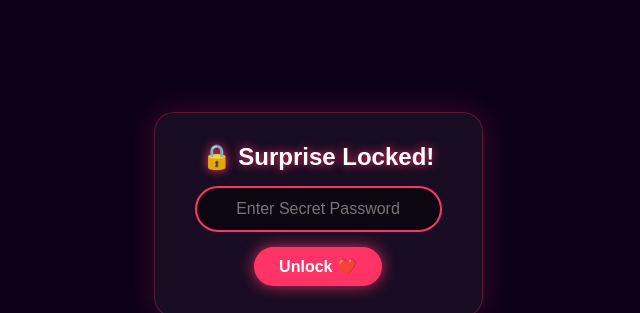
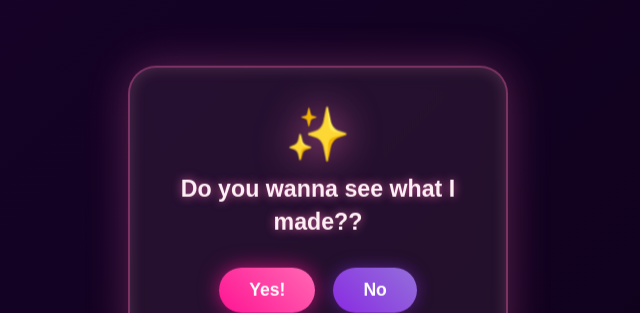
Before and after one commit to look036g/birthday-surprise, a plain HTML site: page index.html in a window 1280 px wide. Shown: the part 186-499 px from the top of the page, without its empty margins (322-962 px from the left). Drawn offline with Linux system fonts and the light colour scheme.

Commit message:
Add files via upload

```diff
--- a/index.html
+++ b/index.html
@@ -3,7 +3,7 @@
 <head>
     <meta charset="UTF-8">
     <meta name="viewport" content="width=device-width, initial-scale=1.0">
-    <title>Happy Birthday!</title>
+    <title>Happy Birthday Indira Sinha!</title>
     <style>
         * {
             margin: 0;
@@ -22,7 +22,103 @@
             font-family: 'Poppins', sans-serif;
         }
 
-        /* Password Lock Overlay */
+        /* Step 1: Initial Question Screen Overlay */
+        #questionOverlay {
+            position: fixed;
+            top: 0;
+            left: 0;
+            width: 100%;
+            height: 100%;
+            background: linear-gradient(135deg, #18032b, #0d0118);
+            z-index: 10000;
+            display: flex;
+            flex-direction: column;
+            justify-content: center;
+            align-items: center;
+            transition: transform 0.5s ease, opacity 0.5s ease;
+        }
+
+        .girly-card {
+            background: rgba(255, 192, 203, 0.08);
+            padding: 40px 35px;
+            border-radius: 28px;
+            border: 2px solid rgba(255, 105, 180, 0.4);
+            box-shadow: 0 0 40px rgba(255, 105, 180, 0.3), inset 0 0 15px rgba(255, 182, 193, 0.2);
+            text-align: center;
+            backdrop-filter: blur(12px);
+            max-width: 90%;
+            width: 380px;
+            animation: cardFloat 3s ease-in-out infinite alternate;
+        }
+
+        @keyframes cardFloat {
+            0% { transform: translateY(0px); }
+            100% { transform: translateY(-10px); }
+        }
+
+        .sparkle-icon {
+            font-size: 2.8rem;
+            margin-bottom: 12px;
+            display: inline-block;
+            animation: sparkleGlow 1.5s infinite alternate;
+        }
+
+        @keyframes sparkleGlow {
+            0% { transform: scale(1); filter: drop-shadow(0 0 5px #ffb6c1); }
+            100% { transform: scale(1.18); filter: drop-shadow(0 0 18px #ff69b4); }
+        }
+
+        .question-text {
+            color: #fff0f5;
+            font-size: 1.45rem;
+            font-weight: 700;
+            margin-bottom: 28px;
+            text-shadow: 0 0 10px rgba(255, 105, 180, 0.8);
+            line-height: 1.4;
+        }
+
+        .btn-group {
+            display: flex;
+            justify-content: center;
+            align-items: center;
+            gap: 18px;
+            position: relative;
+            min-height: 50px;
+        }
+
+        .yes-btn {
+            background: linear-gradient(45deg, #ff1493, #ff69b4);
+            color: white;
+            border: none;
+            padding: 12px 30px;
+            border-radius: 30px;
+            cursor: pointer;
+            font-weight: 700;
+            font-size: 1.1rem;
+            box-shadow: 0 0 20px rgba(255, 20, 147, 0.7);
+            transition: transform 0.2s ease, box-shadow 0.2s ease;
+        }
+
+        .yes-btn:hover {
+            transform: scale(1.08);
+            box-shadow: 0 0 30px rgba(255, 105, 180, 0.9);
+        }
+
+        .no-btn {
+            background: linear-gradient(45deg, #8a2be2, #9370db);
+            color: white;
+            border: none;
+            padding: 12px 30px;
+            border-radius: 30px;
+            cursor: pointer;
+            font-weight: 700;
+            font-size: 1.1rem;
+            box-shadow: 0 0 15px rgba(138, 43, 226, 0.5);
+            transition: all 0.2s ease;
+            position: relative;
+        }
+
+        /* Step 2: Password Lock Overlay */
         #lockOverlay {
             position: fixed;
             top: 0;
@@ -35,30 +131,33 @@
             flex-direction: column;
             justify-content: center;
             align-items: center;
-            transition: opacity 0.8s ease, visibility 0.8s;
+            opacity: 0;
+            visibility: hidden;
+            transition: opacity 0.5s ease, visibility 0.5s;
         }
 
         .lock-box {
-            background: rgba(255, 255, 255, 0.05);
-            padding: 30px 40px;
-            border-radius: 20px;
-            border: 1px solid rgba(255, 51, 102, 0.3);
-            box-shadow: 0 0 30px rgba(255, 51, 102, 0.2);
+            background: rgba(255, 192, 203, 0.08);
+            padding: 35px 40px;
+            border-radius: 25px;
+            border: 2px solid rgba(255, 105, 180, 0.4);
+            box-shadow: 0 0 35px rgba(255, 105, 180, 0.3);
             text-align: center;
             backdrop-filter: blur(10px);
+            width: 320px;
         }
 
         .lock-box h2 {
-            color: #fff;
-            margin-bottom: 15px;
-            font-size: 1.5rem;
-            text-shadow: 0 0 10px #ff3366;
+            color: #fff0f5;
+            margin-bottom: 18px;
+            font-size: 1.4rem;
+            text-shadow: 0 0 12px #ff69b4;
         }
 
         .lock-box input {
             padding: 12px 18px;
             border-radius: 25px;
-            border: 2px solid #ff3366;
+            border: 2px solid #ff69b4;
             outline: none;
             background: rgba(0, 0, 0, 0.5);
             color: #fff;
@@ -69,7 +168,7 @@
         }
 
         .lock-box button {
-            background: #ff3366;
+            background: linear-gradient(45deg, #ff1493, #ff69b4);
             color: white;
             border: none;
             padding: 10px 25px;
@@ -77,17 +176,16 @@
             cursor: pointer;
             font-weight: bold;
             font-size: 1rem;
-            box-shadow: 0 0 15px rgba(255, 51, 102, 0.8);
-            transition: transform 0.2s, background 0.2s;
+            box-shadow: 0 0 18px rgba(255, 20, 147, 0.8);
+            transition: transform 0.2s;
         }
 
         .lock-box button:hover {
             transform: scale(1.05);
-            background: #ff1a53;
         }
 
         #errorMsg {
-            color: #ff4d4d;
+            color: #ff4d6d;
             margin-top: 10px;
             font-size: 0.85rem;
             display: none;
@@ -100,6 +198,23 @@
             height: 100%;
             background: radial-gradient(circle, rgba(147, 51, 234, 0.25) 0%, rgba(13, 1, 24, 1) 70%);
             z-index: 1;
+        }
+
+        /* MAIN CONTENT */
+        #mainContent {
+            opacity: 0;
+            visibility: hidden;
+            transition: opacity 0.6s ease, visibility 0.6s;
+            display: flex;
+            flex-direction: column;
+            align-items: center;
+            justify-content: center;
+            z-index: 2;
+        }
+
+        #mainContent.show {
+            opacity: 1;
+            visibility: visible;
         }
 
         /* Square Card & Glow Effect */
@@ -134,6 +249,7 @@
             z-index: 2;
             text-align: center;
             margin-top: 35px;
+            padding: 0 15px;
         }
 
         .main-title {
@@ -148,7 +264,7 @@
             color: #ffb3d9;
             font-size: 1.1rem;
             margin-top: 10px;
-            letter-spacing: 2px;
+            letter-spacing: 1.5px;
             text-shadow: 0 0 8px rgba(255, 179, 217, 0.7);
         }
 
@@ -168,7 +284,7 @@
             bottom: 25px;
             right: 25px;
             z-index: 999;
-            background: #ff3366;
+            background: linear-gradient(45deg, #ff1493, #ff69b4);
             color: white;
             border: none;
             padding: 12px 22px;
@@ -176,23 +292,41 @@
             cursor: pointer;
             font-weight: bold;
             font-size: 15px;
-            box-shadow: 0 0 20px rgba(255, 51, 102, 0.8);
-            transition: transform 0.2s, background-color 0.2s;
+            box-shadow: 0 0 20px rgba(255, 20, 147, 0.8);
+            transition: transform 0.2s, opacity 0.5s;
+            opacity: 0;
+            visibility: hidden;
+        }
+
+        .music-btn.show {
+            opacity: 1;
+            visibility: visible;
         }
 
         .music-btn:hover {
             transform: scale(1.05);
-            background: #ff1a53;
         }
     </style>
 </head>
 <body>
 
-    <!-- Password Lock Screen -->
+    <!-- Step 1: Girly Question Screen -->
+    <div id="questionOverlay">
+        <div class="girly-card">
+            <div class="sparkle-icon">✨</div>
+            <div class="question-text">Do you wanna see what I made??</div>
+            <div class="btn-group">
+                <button class="yes-btn" onclick="proceedToLock()">Yes!</button>
+                <button class="no-btn" id="noBtn" onmouseover="dodgeNoBtn()" onclick="dodgeNoBtn()">No</button>
+            </div>
+        </div>
+    </div>
+
+    <!-- Step 2: Password Lock Screen -->
     <div id="lockOverlay">
         <div class="lock-box">
-            <h2>🔒 Surprise Locked!</h2>
-            <input type="password" id="passInput" placeholder="Enter Secret Password">
+            <h2>🔒 Secret Passcode</h2>
+            <input type="password" id="passInput" placeholder="Enter Password">
             <br>
             <button onclick="unlockSurprise()">Unlock ❤️</button>
             <p id="errorMsg">Incorrect Password! Try again.</p>
@@ -202,15 +336,16 @@
     <div class="bg-glow"></div>
     <canvas id="fireworks"></canvas>
 
-    <!-- Square Photo Card -->
+    <!-- Main Content -->
+    <div id="mainContent">
         <div class="square-card">
-        <img src="photo.jpg" alt="Birthday Girl">
+            <img src="photo.jpg" alt="Indira Sinha">
         </div>
 
-    <!-- Glowing Text -->
         <div class="text-container">
             <h1 class="main-title">Happy Birthday Indira Sinha! 💖</h1>
             <p class="sub-title">I guess no one has ever wished you like this.</p>
+        </div>
     </div>
 
     <!-- Background Music -->
@@ -219,24 +354,52 @@
     </audio>
 
     <!-- Music Control Button -->
-    <button class="music-btn" onclick="togglePlay()" id="playBtn">⏸️ Pause Music</button>
+    <button class="music-btn" id="playBtn" onclick="togglePlay()">⏸️ Pause Music</button>
 
     <script>
-        // Password set to 0306
         const SECRET_PASS = "0306";
 
+        // Step 1 -> Step 2
+        function proceedToLock() {
+            const qOverlay = document.getElementById("questionOverlay");
+            const lOverlay = document.getElementById("lockOverlay");
+
+            qOverlay.style.opacity = "0";
+            qOverlay.style.transform = "scale(1.08)";
+            setTimeout(() => {
+                qOverlay.style.display = "none";
+                lOverlay.style.visibility = "visible";
+                lOverlay.style.opacity = "1";
+                document.getElementById("passInput").focus();
+            }, 500);
+        }
+
+        // Dodge effect for "No" button
+        function dodgeNoBtn() {
+            const noBtn = document.getElementById("noBtn");
+            const x = (Math.random() - 0.5) * 220;
+            const y = (Math.random() - 0.5) * 160;
+            noBtn.style.transform = `translate(${x}px, ${y}px)`;
+        }
+
+        // Unlock Main Screen (Perfect Sync)
         function unlockSurprise() {
             const userPass = document.getElementById("passInput").value;
             const errorMsg = document.getElementById("errorMsg");
             const lockOverlay = document.getElementById("lockOverlay");
+            const mainContent = document.getElementById("mainContent");
+            const playBtn = document.getElementById("playBtn");
             const song = document.getElementById("bgSong");
 
             if (userPass === SECRET_PASS) {
+                // Ekshathe photo, text, audio play ebong lock vanish hobe
                 lockOverlay.style.opacity = "0";
-                setTimeout(() => {
                 lockOverlay.style.visibility = "hidden";
-                }, 800);
 
+                mainContent.classList.add("show");
+                playBtn.classList.add("show");
+
+                // Music play synchronously
                 song.play();
             } else {
                 errorMsg.style.display = "block";
@@ -258,11 +421,11 @@
 
         const particles = [];
 
-        for (let i = 0; i < 70; i++) {
+        for (let i = 0; i < 75; i++) {
             particles.push({
                 x: Math.random() * canvas.width,
                 y: Math.random() * canvas.height,
-                radius: Math.random() * 2,
+                radius: Math.random() * 2.2,
                 color: '#fff',
                 velocity: Math.random() * 0.5 + 0.2
             });
@@ -276,8 +439,8 @@
                 ctx.beginPath();
                 ctx.arc(p.x, p.y, p.radius, 0, Math.PI * 2);
                 ctx.fillStyle = p.color;
-                ctx.shadowBlur = 10;
-                ctx.shadowColor = "#ff3366";
+                ctx.shadowBlur = 12;
+                ctx.shadowColor = "#ff69b4";
                 ctx.fill();
 
                 p.y -= p.velocity;
```
Lines whose indentation alone changed are shown as unchanged.
